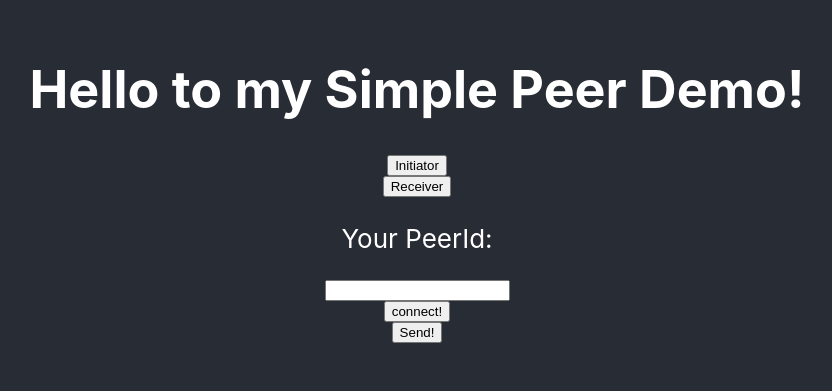
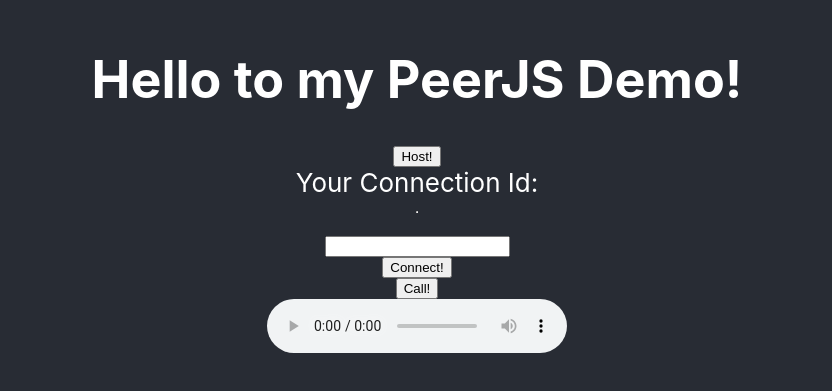
Before and after one commit to tkurzydym/peer2peer-demo, a React (Create React App) app: page / in a window 1280 px wide. Shown: the part 217-608 px from the top of the page, without its empty margins (223-1055 px from the left). Built offline with nearby package versions, Linux system fonts and the light colour scheme.

Commit message:
feat(peerjs): audio stream

```diff
--- a/package.json
+++ b/package.json
@@ -14,6 +14,7 @@
     "peerjs": "^1.3.2",
     "react": "^17.0.2",
     "react-dom": "^17.0.2",
+    "react-json-view": "^1.21.3",
     "react-scripts": "4.0.3",
     "simple-peer": "^9.11.0",
     "typescript": "^4.3.5",
--- a/src/App.tsx
+++ b/src/App.tsx
@@ -1,16 +1,10 @@
-import { useState } from "react"
 import "./App.css"
 import { PeerJS } from "./PeerJS"
-import { SimplePeerDemo } from "./SimplePeer"
 
 function App() {
-  const [isPeerJS, togglePeerFramework] = useState(true)
-
   return (
     <div className="App">
-      <header className="App-header">
-        <SimplePeerDemo />
-      </header>
+      <header className="App-header">{<PeerJS />}</header>
     </div>
   )
 }
--- a/src/PeerJS.tsx
+++ b/src/PeerJS.tsx
@@ -2,7 +2,7 @@
 import { usePeerJSConnection } from "./usePeerJSConnection"
 
 export const PeerJS = () => {
-  const { userOnePeerId, connect, host, getPeerConnection } =
+  const { userOnePeerId, connect, host, getPeerConnection, call } =
     usePeerJSConnection()
 
   const [connectToId, setConnectToId] = useState("")
@@ -42,6 +42,16 @@
       >
         Connect!
       </button>
+
+      <button
+        onClick={() => {
+          call(getPeerConnection(), connectToId)
+        }}
+      >
+        Call!
+      </button>
+
+      <audio controls></audio>
     </>
   )
 }
--- a/src/SimplePeer.tsx
+++ b/src/SimplePeer.tsx
@@ -1,7 +1,9 @@
 import { useSimplePeerConnection } from "./useSimplePeerConnection"
+import ReactJson from "react-json-view"
 
 export const SimplePeerDemo = () => {
   const {
+    peer,
     initiateSimplePeer,
     ownPeerId,
     otherPeerId,
@@ -14,18 +16,19 @@
     <>
       <h1>Hello to my Simple Peer Demo!</h1>
 
-      <button onClick={() => initiateSimplePeer(true)}>Initiator</button>
-
-      <button onClick={() => initiateSimplePeer(false)}>Receiver</button>
-
-      <p style={{ width: `80%` }}>Your PeerId: {JSON.stringify(ownPeerId)}</p>
-
+      <p style={{ width: `80%` }}>Current Peer: {JSON.stringify(peer)}</p>
+      {!ownPeerId && (
+        <>
+          <button onClick={() => initiateSimplePeer(true)}>Initiator</button>
+          <button onClick={() => initiateSimplePeer(false)}>Receiver</button>
+        </>
+      )}
+      <p style={{ width: `80%` }}>Current Peer: {JSON.stringify(ownPeerId)}</p>
       <input
         type="text"
         value={otherPeerId}
         onChange={event => setOtherPeerId(event.target.value)}
       ></input>
-
       <button onClick={connect}>connect!</button>
       <button onClick={send}>Send!</button>
     </>
--- a/src/usePeerJSConnection.tsx
+++ b/src/usePeerJSConnection.tsx
@@ -13,6 +13,17 @@
     })
   }
 
+  const call = (peer: Peer, idToCall: string) => {
+    navigator.mediaDevices
+      .getUserMedia({
+        video: false,
+        audio: true,
+      })
+      .then(stream => {
+        peer.call(idToCall, stream)
+      })
+  }
+
   const host = (peer: Peer) => {
     peer.on("open", id => {
       console.log("Hi i'm a user with Id: " + id)
@@ -23,12 +34,30 @@
       console.log("Hi from User 1 to User 2 who connected to me!")
       console.log(event)
     })
+
+    peer.on("call", call => {
+      console.log("receiving call")
+      navigator.mediaDevices
+        .getUserMedia({
+          video: false,
+          audio: true,
+        })
+        .then(stream => {
+          console.log("answering call")
+          call.answer(stream) // Answer the call with an A/V stream.
+          call.on("stream", remoteStream => {
+            console.log(remoteStream)
+            const audioEl = document.getElementsByTagName("audio")[0]
+            audioEl.srcObject = remoteStream
+            audioEl.play()
+          })
+        })
+    })
   }
 
   const getPeerConnection = (): Peer => {
-    var peer = new Peer({ host: "localhost", port: 9000, path: "/peerdemo" })
+    var peer = new Peer()
     console.log(peer)
-
     return peer
   }
 
@@ -37,5 +66,6 @@
     connect,
     host,
     getPeerConnection,
+    call,
   }
 }
--- a/src/useSimplePeerConnection.tsx
+++ b/src/useSimplePeerConnection.tsx
@@ -7,6 +7,8 @@
   const [peer, setPeer] = useState<any>()
 
   const initiateSimplePeer = (initiator: boolean) => {
+    console.log(navigator.mediaDevices.enumerateDevices())
+
     const ownPeer = new SimplePeer({
       initiator: initiator,
       trickle: false,
@@ -28,6 +30,7 @@
       console.log("data: " + data)
     })
 
+    console.log(ownPeer)
     setPeer(ownPeer)
   }
 
@@ -36,10 +39,12 @@
   }
 
   const send = () => {
+    console.log(peer)
     peer.send("My own Data!")
   }
 
   return {
+    peer,
     ownPeerId,
     otherPeerId,
     setOtherPeerId,
```
Also changed, not shown: 1 other file (tests, documents, lock files or other folders).
